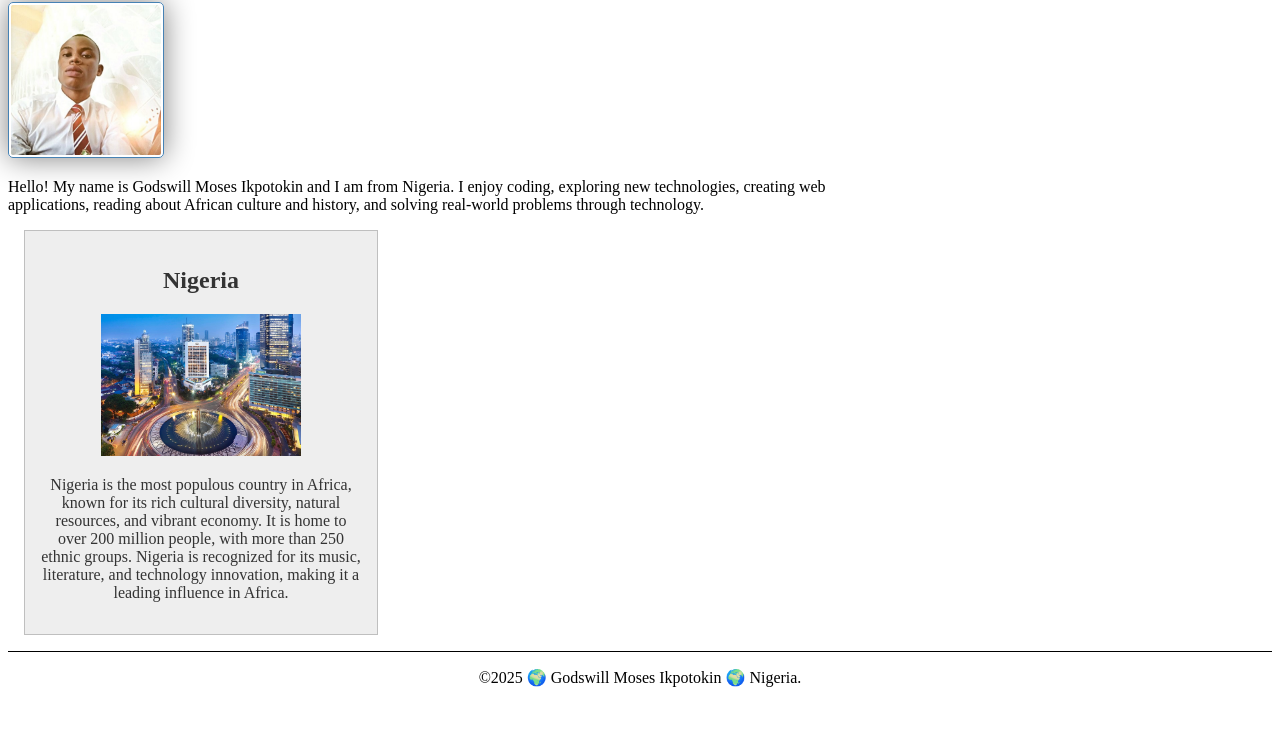
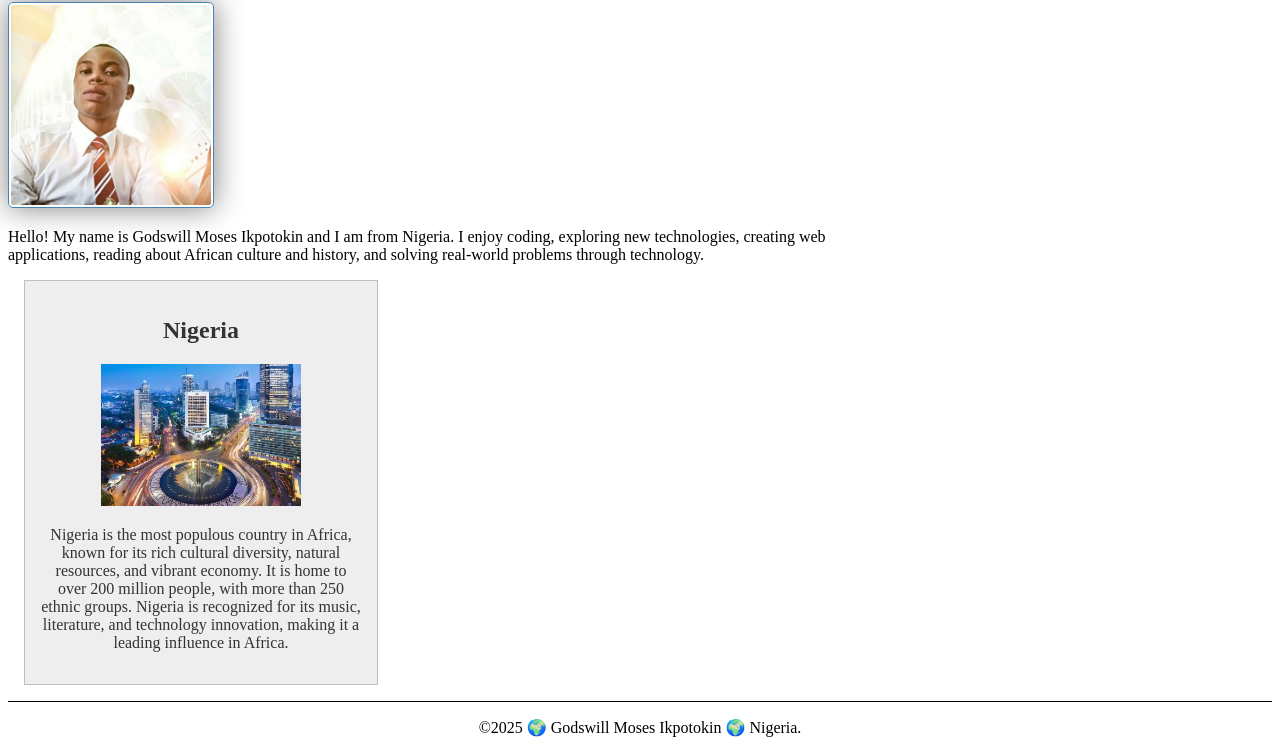
Before and after one commit to gikpotokin/wdd130, a plain HTML site: page index.html in a window 1280 px wide. Shown: the part 182-935 px from the top of the page. Before the commit the page ends 885 px from the top, so only its background shows below. Drawn offline with Linux system fonts and the light colour scheme.

Commit message:
adjusted the images

```diff
--- a/index.html
+++ b/index.html
@@ -31,7 +31,7 @@
 
     <aside>
         <h2>Nigeria</h2>
-        <img src="images/nigerialandscape.jpeg" alt="Nigeria landscape or culture" />
+        <img src="images/nigerialandscape.jpg" alt="Nigeria landscape or culture" />
         <p>Nigeria is the most populous country in Africa, known for its rich cultural diversity, natural resources, and
             vibrant economy. It is home to over 200 million people, with more than 250 ethnic groups. Nigeria is
             recognized for its music, literature, and technology innovation, making it a leading influence in Africa.
--- a/styles/styles.css
+++ b/styles/styles.css
@@ -36,7 +36,7 @@ aside img {
 
 
 main img {
-  width: 150px;
+  width: 200px;
   height: auto;
   border: 1px solid steelblue;
   padding: 2px;
```
Also changed, not shown: images/nigerialandscape.jpeg (deleted), images/nigerialandscape.jpg (added).
